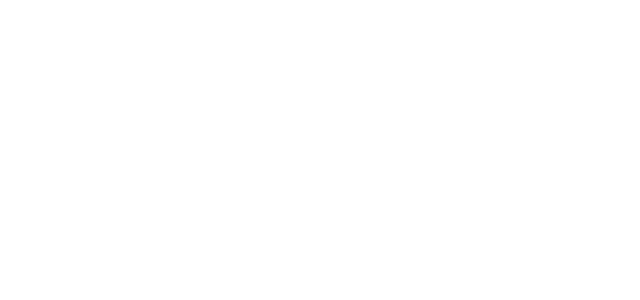
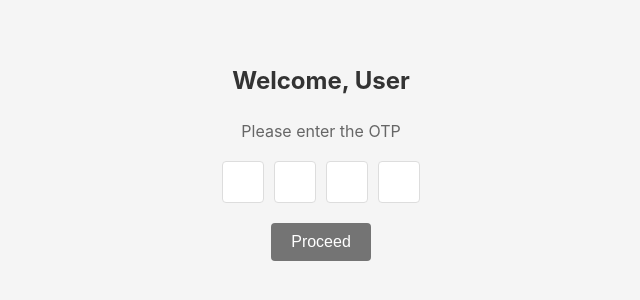
Before and after one commit to Shikhaa098/Reactjs, a React (Create React App) app: page /otp in a window 1280 px wide. Before the commit this address had no page. Shown: the part 246-546 px from the top of the page, without its empty margins (319-959 px from the left). Built offline with nearby package versions, Linux system fonts and the light colour scheme.

Commit message:
otp page created

```diff
--- a/src/App.js
+++ b/src/App.js
@@ -1,9 +1,9 @@
-// App.js
 import React from 'react';
 import { BrowserRouter as Router, Route, Routes } from 'react-router-dom';
 import Register from './Register';
 import ThankYou from './ThankYou';
-import Login from './Login'; // Import Login component
+import Login from './Login';
+import OTPPage from "./OTPPage";
 import './App.css';
 
 const App = () => {
@@ -14,6 +14,7 @@
           <Route path="/" element={<Register />} />
           <Route path="/thank-you" element={<ThankYou />} />
           <Route path="/login" element={<Login />} />
+          <Route path="/otp" element={<OTPPage />} />
         </Routes>
       </div>
     </Router>
--- /dev/null
+++ b/src/Login.css
@@ -0,0 +1,72 @@
+/* Login.css */
+.login-container {
+    display: flex;
+    flex-direction: column; /* Stack header and form vertically */
+    justify-content: center;
+    align-items: center;
+    min-height: 100vh;
+    background-color: #f5f5f5;
+  }
+
+  .login-container h2 {
+    color: #333;
+    margin-bottom: 20px;
+    text-align: center; /* Center the text horizontally */
+  }
+
+  .login-form {
+    background: #fff;
+    padding: 20px;
+    border-radius: 8px;
+    box-shadow: 0 0 10px rgba(0, 0, 0, 0.1);
+    width: 100%;
+    max-width: 400px;
+    box-sizing: border-box;
+  }
+
+  .login-form div {
+    margin-bottom: 15px;
+  }
+
+  .login-form label {
+    display: block;
+    margin-bottom: 5px;
+    font-weight: bold;
+  }
+
+  .login-form input {
+    width: 100%;
+    padding: 8px;
+    border: 1px solid #ddd;
+    border-radius: 4px;
+  }
+
+  .login-form p {
+    color: red;
+    font-size: 0.875em;
+  }
+
+  .checkbox-container {
+    display: flex;
+    align-items: center; /* Align checkbox and label vertically center */
+    justify-content: flex-start; /* Align items to the left */
+    margin-bottom: 15px; /* Space between checkbox and other elements */
+  }
+
+  .checkbox-container input {
+    margin-right: 5px; /* Space between checkbox and label */
+  }
+
+  .login-button {
+    background-color: rgb(116, 116, 116);
+    color: #fff;
+    border: none;
+    padding: 10px 20px;
+    border-radius: 4px;
+    cursor: pointer;
+    font-size: 1em;
+  }
+
+  .login-button:hover {
+    background-color: #555;
+  }
--- a/src/Login.js
+++ b/src/Login.js
@@ -1,6 +1,7 @@
-// Login.js
 import React from "react";
 import { useForm } from "react-hook-form";
+import { useNavigate } from "react-router-dom";
+import "./Login.css";
 
 const Login = () => {
   const {
@@ -8,9 +9,12 @@
     handleSubmit,
     formState: { errors },
   } = useForm();
+  const navigate = useNavigate();
 
   const onSubmit = (data) => {
     console.log(data);
+    // Pass usernameOrEmail as state to the OTP page
+    navigate("/otp", { state: { usernameOrEmail: data.usernameOrEmail } });
   };
 
   return (
--- /dev/null
+++ b/src/OTPPage.css
@@ -0,0 +1,50 @@
+/* OTPPage.css */
+.otp-container {
+    display: flex;
+    flex-direction: column;
+    justify-content: center;
+    align-items: center;
+    min-height: 100vh;
+    background-color: #f5f5f5;
+    text-align: center;
+  }
+
+  .otp-container h2 {
+    color: #333;
+    margin-bottom: 10px;
+  }
+
+  .otp-container p {
+    color: #666;
+    margin-bottom: 20px;
+  }
+
+  .otp-inputs {
+    display: flex;
+    gap: 10px;
+    margin-bottom: 20px;
+  }
+
+  .otp-input {
+    width: 40px;
+    height: 40px;
+    text-align: center;
+    font-size: 1.5em;
+    border: 1px solid #ddd;
+    border-radius: 4px;
+    padding: 0;
+  }
+
+  .otp-button {
+    background-color: rgb(116, 116, 116);
+    color: #fff;
+    border: none;
+    padding: 10px 20px;
+    border-radius: 4px;
+    cursor: pointer;
+    font-size: 1em;
+  }
+
+  .otp-button:hover {
+    background-color: #555;
+  }
--- /dev/null
+++ b/src/OTPPage.js
@@ -0,0 +1,28 @@
+import React from "react";
+import { useLocation } from "react-router-dom";
+import "./OTPPage.css";
+
+const OTPPage = () => {
+  const location = useLocation();
+  const { usernameOrEmail } = location.state || {}; // Retrieve passed state
+
+  return (
+    <div className="otp-container">
+      <h2>Welcome, {usernameOrEmail || "User"}</h2>
+      <p>Please enter the OTP</p>
+      <div className="otp-inputs">
+        {Array(4).fill("").map((_, index) => (
+          <input
+            key={index}
+            type="text"
+            maxLength="1"
+            className="otp-input"
+          />
+        ))}
+      </div>
+      <button className="otp-button">Proceed</button>
+    </div>
+  );
+};
+
+export default OTPPage;
--- a/src/Register.css
+++ b/src/Register.css
@@ -85,70 +85,3 @@
 .proceed-button:hover {
   background-color: #555;
 }
-
-/* Login.css */
-.login-container {
-  display: flex;
-  justify-content: center;
-  align-items: center;
-  min-height: 100vh;
-  background-color: #f5f5f5;
-}
-
-.login-container h2 {
-  color: #333;
-  margin-bottom: 20px;
-}
-
-.login-form {
-  background: #fff;
-  padding: 20px;
-  border-radius: 8px;
-  box-shadow: 0 0 10px rgba(0, 0, 0, 0.1);
-  width: 400px;
-}
-
-.login-form div {
-  margin-bottom: 15px;
-}
-
-.login-form label {
-  display: block;
-  margin-bottom: 5px;
-  font-weight: bold;
-}
-
-.login-form input {
-  width: 100%;
-  padding: 8px;
-  border: 1px solid #ddd;
-  border-radius: 4px;
-}
-
-.login-form p {
-  color: red;
-  font-size: 0.875em;
-}
-
-.checkbox-container {
-  display: flex;
-  align-items: center;
-}
-
-.checkbox-container input {
-  margin-right: 5px;
-}
-
-.login-button {
-  background-color: rgb(116, 116, 116);
-  color: #fff;
-  border: none;
-  padding: 10px 20px;
-  border-radius: 4px;
-  cursor: pointer;
-  font-size: 1em;
-}
-
-.login-button:hover {
-  background-color: #555;
-}
--- a/src/ThankYou.js
+++ b/src/ThankYou.js
@@ -1,7 +1,7 @@
 // ThankYou.js
 import React from "react";
 import { useNavigate } from "react-router-dom";
-import "./ThankYou.css"; // Import CSS for styling
+import "./ThankYou.css";
 
 const ThankYou = () => {
   const navigate = useNavigate();
```
Also changed, not shown: src/index.html (deleted).
